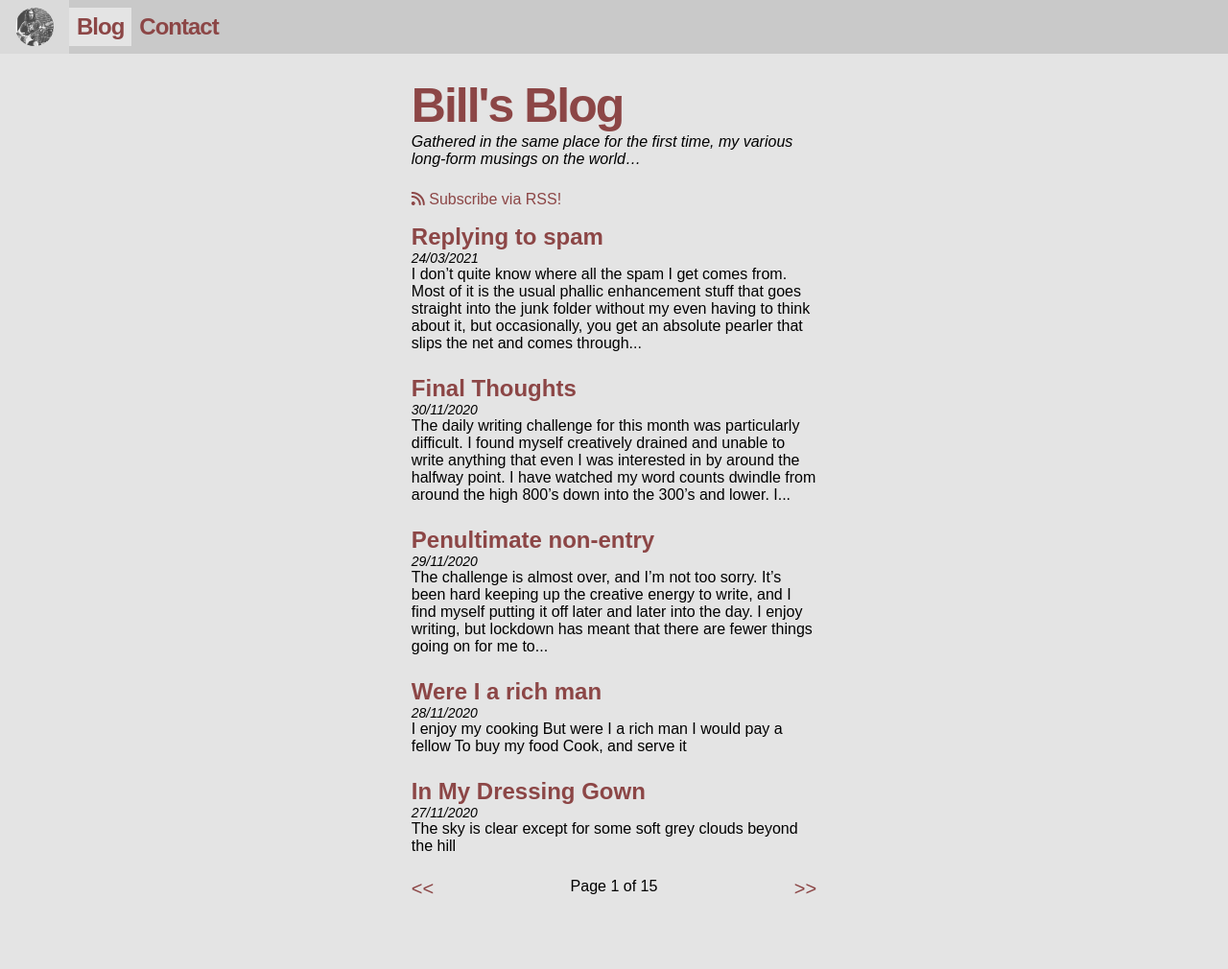
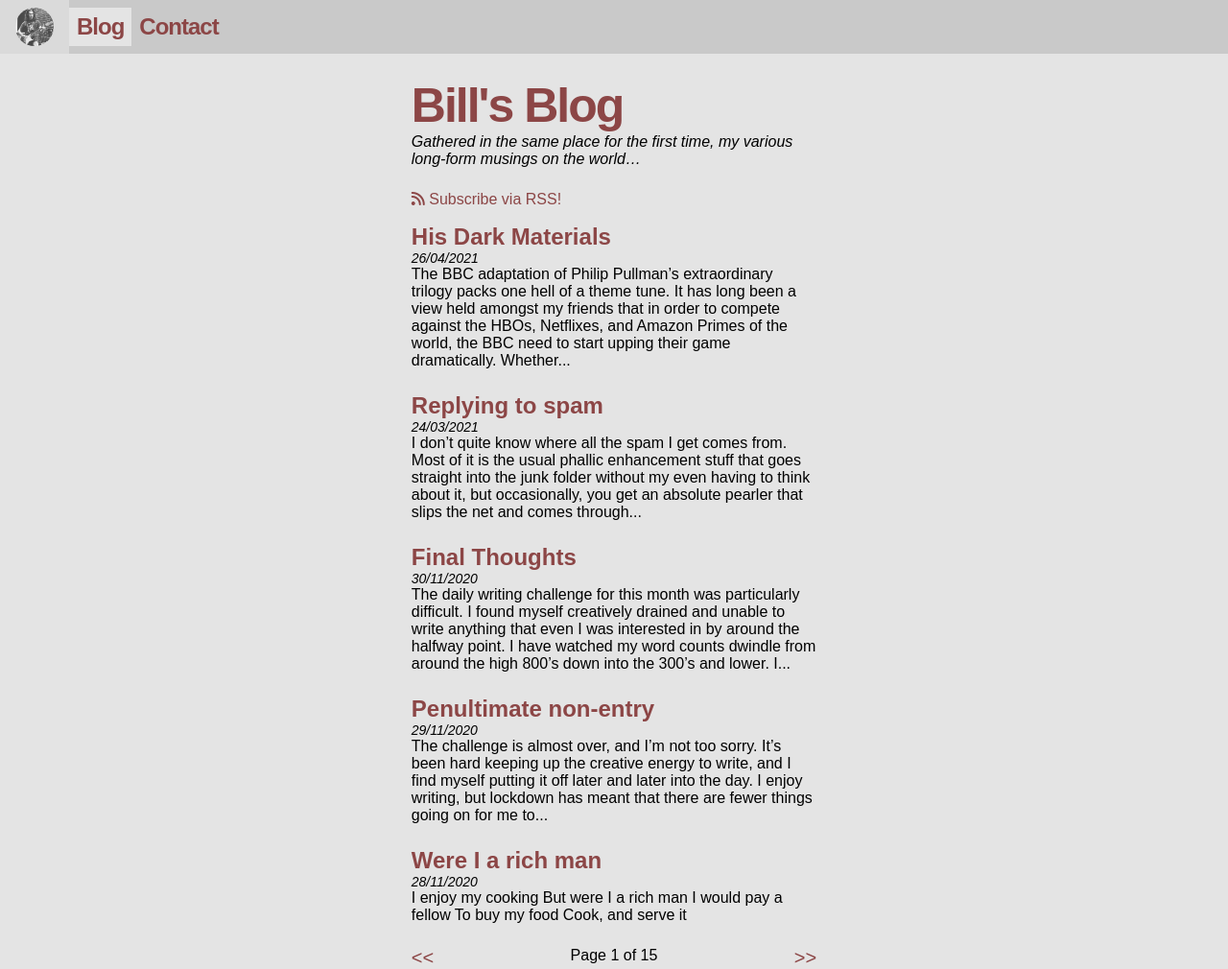
Before and after one commit to bilbodwyer/billodwyer.xyz.github.io, a Jekyll site: the page built from blog/index.html, in a window 1280 px wide. Shown: the whole page at 96% size. Built offline with Jekyll 4.4.1, drawn with Linux system fonts in a browser that asks for light colours; nearby versions of some CDN libraries; some web fonts are replaced; the list of posts is cut into pages by our own code; before the commit the page ends 938 px from its top, so only the background shows below that.

Commit message:
New post, 26/4/21

```diff
--- /dev/null
+++ b/_posts/2021-04-26-his-dark-materials.md
@@ -0,0 +1,12 @@
+---
+layout: post
+title: 'His Dark Materials'
+date: '2021-04-26'
+author: 'Bill'
+tags: [music]
+image: /assets/images/posts/hdm.jpg
+---
+
+The BBC adaptation of Philip Pullman's extraordinary trilogy packs one hell of a theme tune. It has long been a view held amongst my friends that in order to compete against the HBOs, Netflixes, and Amazon Primes of the world, the BBC need to start upping their game dramatically. Whether or not they have done that for [His Dark Materials](https://www.youtube.com/watch?v=64JAZKy8BpA) remains to be seen, but in one respect they have completely outclassed the competition. The opening theme to the show is extraordinarily good, to say nothing of the fabulous animation that accompanies it.
+
+From the very first episode, I knew that I wanted to cover the opening theme. I could hear it, clear as crystal and fully formed inside my head as I walked home. And it is that cover which I present to you below. It's been a long time in the works, and has involved overcoming no small amount of [imposter syndrome]({% post_url 2020-10-02-imposter-syndrome %}), procrastination, and a particularly steep learning curve.
```
Also changed, not shown: _posts/2021-03-24-replying-to-spam.md (+0 -1 lines), Gemfile.lock, assets/images/posts/hdm.jpg (added).
